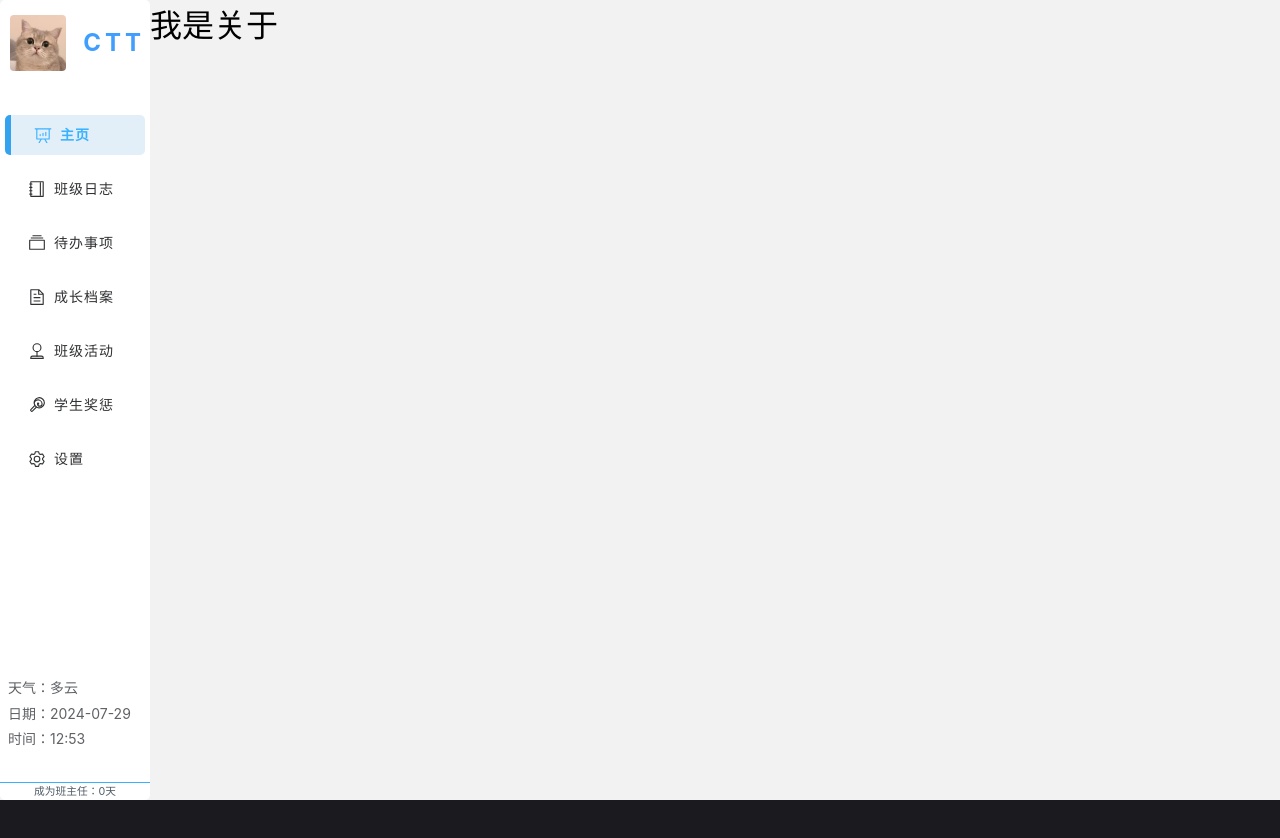
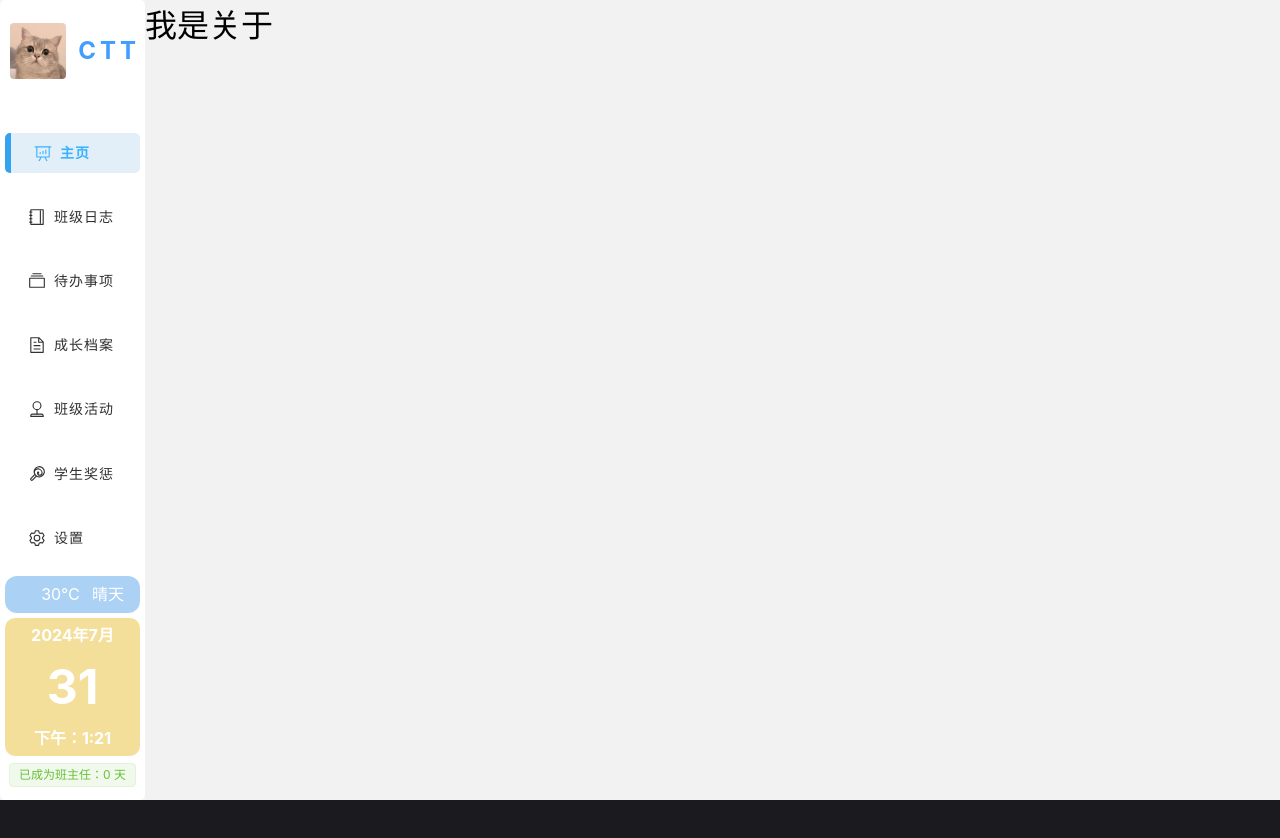
Before and after one commit to pureskys/classroom-teacher-toolbox, a Vue app: page /#/about in a window 1280 px wide. Shown: the top 838 px of the page. Built offline with nearby package versions, Linux system fonts and the light colour scheme.

Commit message:
1.美化了aside的UI 2.完成了天气组件UI 3.完成了时间组件UI

```diff
--- a/package.json
+++ b/package.json
@@ -23,8 +23,10 @@
     "@element-plus/icons-vue": "^2.3.1",
     "electron-updater": "^6.1.7",
     "element-plus": "^2.7.8",
+    "qweather-icons": "^1.6.0",
     "sass": "^1.77.8",
-    "vue-router": "^4.4.0"
+    "vue-router": "^4.4.0",
+    "xlsx": "^0.18.5"
   },
   "devDependencies": {
     "@electron-toolkit/eslint-config": "^1.0.2",
--- a/src/renderer/src/App.vue
+++ b/src/renderer/src/App.vue
@@ -1,6 +1,7 @@
 <template>
   <!--  最外边容器-->
   <div class="container">
+    <el-scrollbar>
       <!--    左边容器-->
       <div class="aside">
         <!--      标题展示块-->
@@ -30,18 +31,41 @@
         </el-menu>
         <!--      aside的底部布局-->
         <div class="aside-bottom">
-        <el-text>天气：多云</el-text>
-        <br />
-        <el-text>日期：2024-07-29</el-text>
-        <br />
-        <el-text>时间：12:53</el-text>
-        <br />
-        <div style="background-color: #38b2ff; width: 100%; height: 1px; margin-top: 30px"></div>
-        <div style="text-align: center; color: #515c67">
-          <h6>成为班主任：{{ class_teacher_day }}天</h6>
+          <!--        天气组件-->
+          <div class="aside-bottom-weather">
+            <div><i class="qi-100" style="font-size: 25px; color: white"></i></div>
+            <div>
+              <el-text size="large" style="color: white">30℃</el-text>
+              <span style="display: inline-block; width: 12px"></span>
+              <el-text size="large" style="color: white">晴天</el-text>
             </div>
           </div>
+          <!--        时间展板-->
+          <div
+            style="
+              border-radius: 10px;
+              background-color: #f4df9a;
+              padding: 5px;
+              margin: 5px 0 5px 0;
+            "
+          >
+            <el-text size="large" style="font-weight: bold; color: white">2024年7月</el-text>
+            <br />
+            <el-text size="large" style="font-size: 3em; font-weight: bolder; color: white"
+              >31</el-text
+            >
+            <br />
+            <el-text size="large" style="font-weight: bold; color: white">下午：1:21</el-text>
           </div>
+          <!--        班主任日期显示-->
+          <div>
+            <el-tag type="success">已成为班主任：{{ class_teacher_day }} 天</el-tag>
+          </div>
+          <div style="flex: 0"></div>
+        </div>
+      </div>
+    </el-scrollbar>
+
     <!--    右边容器-->
     <div class="main">
       <router-view></router-view>
@@ -92,6 +116,7 @@ let menu_list = [
 ]
 // 设置默认路由页面
 const activeIndex = ref('/')
+// 班主任天数变量
 const class_teacher_day = 0
 const handleSelect = (key, keyPath) => {
   activeIndex.value = key
@@ -130,7 +155,9 @@ const handleSelect = (key, keyPath) => {
   /*左边容器的样式*/
   .aside {
     flex: 1.9;
-    min-width: 140px;
+    height: 100vh;
+    justify-content: space-around;
+    min-width: 145px;
     max-width: 150px;
     position: relative;
     padding: 5px;
@@ -138,7 +165,7 @@ const handleSelect = (key, keyPath) => {
     flex-direction: column;
     align-items: center;
     border-radius: 5px;
-    background-color: white;
+    background-color: #ffffff;
     /*aside的标题展示块*/
     .aside-header {
       width: 100%;
@@ -152,20 +179,36 @@ const handleSelect = (key, keyPath) => {
 
     /*aside的底部样式*/
     .aside-bottom {
-      position: absolute;
-      text-align: start;
+      display: flex;
+      flex: 0;
+      justify-content: space-between;
+      flex-direction: column;
+      text-align: center;
       width: 100%;
-      bottom: 0;
+      height: 100%;
 
-      .el-text {
+      .aside-bottom-weather {
+        display: flex;
+        border-radius: 12px;
+        flex-direction: row;
+        padding: 6px;
+        align-items: center;
+        justify-content: space-around;
+        background-color: #abd1f4;
+        flex: 0;
+        text-align: center;
+        margin-top: 2px;
+      }
+
+      /* .el-text {
          margin-left: 8px;
-      }
+       }*/
     }
 
     /*菜单按按钮样式*/
     .aside-button {
       box-sizing: border-box;
-      margin-top: 1em;
+      margin-top: 8px;
       border-radius: 5px;
       background-color: #ffffff;
       /*border: 2px solid aquamarine;*/
--- a/src/renderer/src/layout/home.vue
+++ /dev/null
@@ -1,7 +0,0 @@
-<template>
-  <h1>我是主页</h1>
-</template>
-
-<script setup></script>
-
-<style lang="scss" scoped></style>
--- a/src/renderer/src/main.js
+++ b/src/renderer/src/main.js
@@ -1,6 +1,7 @@
 import './assets/main.css'
 import 'element-plus/dist/index.css'
-
+// 引入和风天气图标
+import 'qweather-icons/font/qweather-icons.css'
 import { createApp } from 'vue'
 import App from './App.vue'
 import router from './router/index.js'
--- /dev/null
+++ b/src/renderer/src/pages/home/home.vue
@@ -0,0 +1,14 @@
+<template>
+  <div class="home-container">
+    <h1>我是主页</h1>
+  </div>
+</template>
+
+<script setup></script>
+
+<style lang="scss" scoped>
+.home-container {
+  width: 100%;
+  height: 100%;
+}
+</style>
--- a/src/renderer/src/router/index.js
+++ b/src/renderer/src/router/index.js
@@ -1,6 +1,6 @@
 import { createWebHashHistory, createRouter } from 'vue-router'
-import Home from '../layout/home.vue'
-import About from '../layout/about.vue'
+import Home from '@renderer/pages/home/home.vue'
+import About from '@renderer/pages/about/about.vue'
 
 const routes = [
   {
```
Also changed, not shown: src/renderer/src/pages/about/about.vue (renamed from src/renderer/src/layout/about.vue), 1 other file (tests, documents, lock files or other folders). Lines whose indentation alone changed are shown as unchanged.
